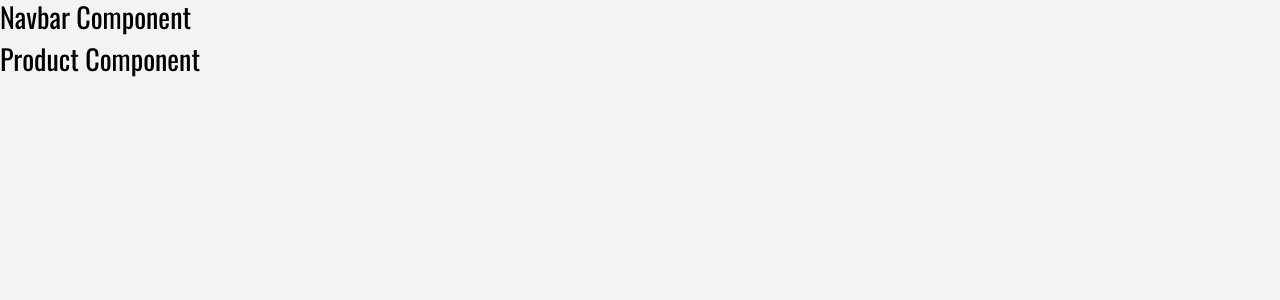
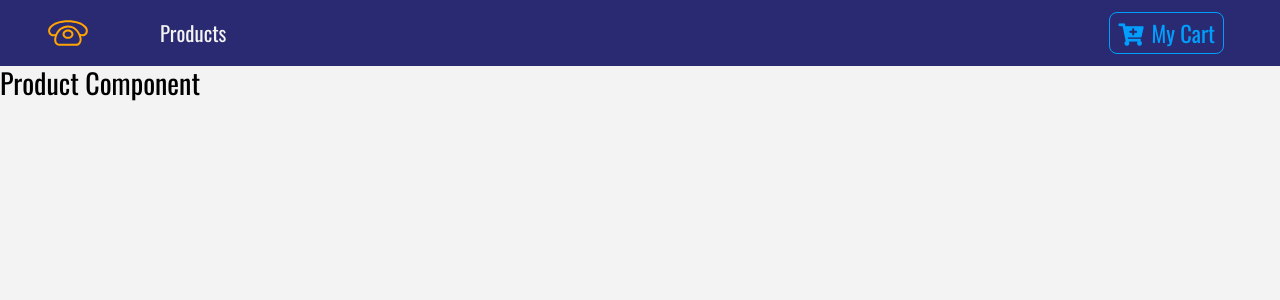
Before and after one commit to stanlouis/react-phone-store, a React (Create React App) app: page / in a window 1280 px wide. Shown: the top 300 px of the page. Built offline with nearby package versions, Linux system fonts and the light colour scheme.

Commit message:
Add styled components and update Navbar

```diff
--- a/package.json
+++ b/package.json
@@ -7,7 +7,8 @@
     "react": "^16.8.4",
     "react-dom": "^16.8.4",
     "react-router-dom": "^4.3.1",
-    "react-scripts": "2.1.8"
+    "react-scripts": "2.1.8",
+    "styled-components": "^4.1.3"
   },
   "scripts": {
     "start": "react-scripts start",
--- /dev/null
+++ b/src/components/Button.js
@@ -0,0 +1,21 @@
+import styled from 'styled-components';
+
+export const ButtonContainer = styled.button`
+  text-transform: capitalize;
+  font-size: 1.4rem;
+  background: transparent;
+  border: 0.05rem solid var(--lightBlue);
+  border-radius: 0.5rem;
+  color: var(--lightBlue);
+  cursor: pointer;
+  margin: 0.2rem 0.5rem 0.2rem 0;
+  padding: 0.2rem 0.5rem;
+  transition: all 0.5s ease-in-out;
+  &:hover {
+    background: var(--lightBlue);
+    color: var(--mainBlue);
+  }
+  &:focus {
+    outline: none;
+  }
+`;
--- a/src/components/Navbar.js
+++ b/src/components/Navbar.js
@@ -1,13 +1,48 @@
 import React, { Component } from 'react';
+import { Link } from 'react-router-dom';
+import styled from 'styled-components';
 
+import { ButtonContainer } from './Button';
+
+import logo from '../logo.svg';
 class Navbar extends Component {
   render() {
     return (
-      <div>
-        <h3>Navbar Component</h3>
-      </div>
+      <NavWrapper className="navbar navbar-expand-sm navbar-dark px-sm-5">
+        {/*
+         https://www.iconfinder.com/icons/1243689/call_phone_icon
+        Creative Commons (Attribution 3.0 Unported);
+        https://www.iconfinder.com/Makoto_msk
+        */}
+        <Link to="/">
+          <img src={logo} alt="site logo" className="navbar-brand" />
+        </Link>
+        <ul className="navbar-nav align-items-center">
+          <li className="nav-item ml-5">
+            <Link to="/" className="nav-link">
+              products
+            </Link>
+          </li>
+        </ul>
+        <Link to="/cart" className="ml-auto">
+          <ButtonContainer>
+            <span className="mr-2">
+              <i className="fas fa-cart-plus" />
+            </span>
+            my cart
+          </ButtonContainer>
+        </Link>
+      </NavWrapper>
     );
   }
 }
 
+const NavWrapper = styled.nav`
+  background: var(--mainBlue);
+  .nav-link {
+    color: var(--mainWhite) !important; /* override bootstrap default */
+    font-size: 1.3rem;
+    text-transform: capitalize;
+  }
+`;
 export default Navbar;
```
Also changed, not shown: 1 other file (tests, documents, lock files or other folders).
